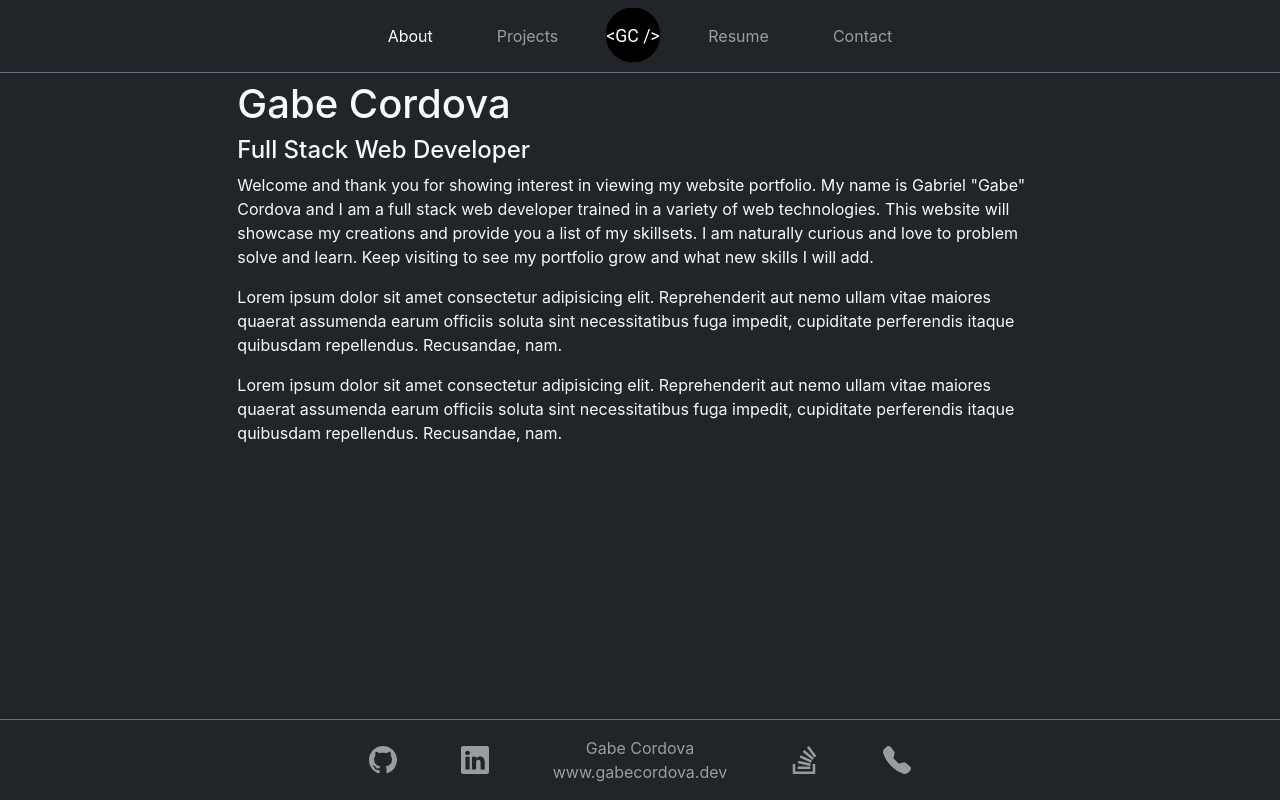
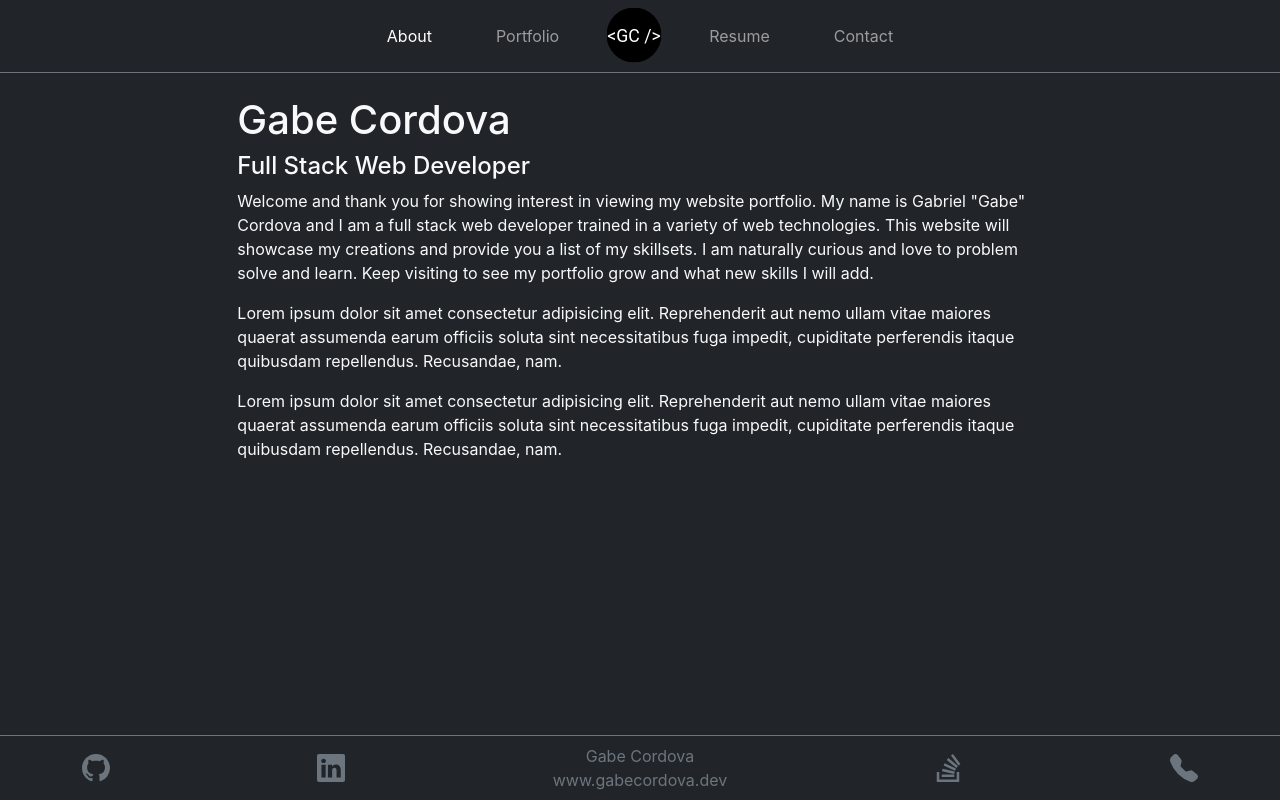
Before and after one commit to Yiladien/gabecordova, a React (Create React App) app in the folder client/: page / in a window 1280 px wide. Built offline with nearby package versions, Linux system fonts and the light colour scheme.

Commit message:
icon transforms

```diff
--- a/client/src/App.js
+++ b/client/src/App.js
@@ -5,7 +5,7 @@ import { BrowserRouter as Router, Routes, Route } from "react-router-dom";
 
 // pages imports
 import About from "./pages/About";
-import Projects from "./pages/Projects";
+import Portfolio from "./pages/Portfolio";
 import Resume from "./pages/Resume";
 import Contact from "./pages/Contact";
 
@@ -34,7 +34,7 @@ function App() {
               <Col xxl={6} lg={8} md={10} sm={12}>
                 <Routes>
                   <Route exact path="/" element={<About />} />
-                  <Route exact path="/projects" element={<Projects />} />
+                  <Route exact path="/portfolio" element={<Portfolio />} />
                   <Route exact path="/resume" element={<Resume />} />
                   <Route exact path="/contact" element={<Contact />} />
                 </Routes>
--- a/client/src/components/Footer.js
+++ b/client/src/components/Footer.js
@@ -5,6 +5,8 @@ import { Link } from "react-router-dom";
 
 //bootstrap
 import Container from "react-bootstrap/Container";
+import Row from "react-bootstrap/Row";
+import Col from "react-bootstrap/Col";
 import Nav from "react-bootstrap/Nav";
 import Navbar from "react-bootstrap/Navbar";
 
@@ -27,13 +29,64 @@ function Footer() {
         className="border-top border-secondary"
       >
         <Container>
+          <a
+            href="https://github.com/Yiladien"
+            target="_blank"
+            rel="noopener noreferrer"
+            class="link-secondary"
+          >
+            <Github className="fs-3 svg-button" />
+          </a>
+          <a
+            href="https://www.linkedin.com/in/gabriel-cordova314"
+            target="_blank"
+            rel="noopener noreferrer"
+            class="link-secondary"
+          >
+            <Linkedin className="fs-3 svg-button" />
+          </a>
+          <a
+            href="/"
+            title="gabecordova.dev"
+            className="text-center link-secondary link-underline link-underline-opacity-0"
+          >
+            <div>Gabe Cordova</div>
+            <div>www.gabecordova.dev</div>
+          </a>
+          <a
+            href="https://stackoverflow.com/users/18272025/gabriel-cordova"
+            target="_blank"
+            rel="noopener noreferrer"
+            class="link-secondary"
+          >
+            <StackOverflow className="fs-3 svg-button" />
+          </a>
+          <a
+            href="tel: 9492752831"
+            target="_blank"
+            rel="noopener noreferrer"
+            class="link-secondary"
+          >
+            <TelephoneFill className="fs-3 svg-button" />
+          </a>
+        </Container>
+      </Navbar>
+      {/* <Navbar
+        id="mainNavbar"
+        expand={true}
+        fixed="bottom"
+        data-bs-theme="dark"
+        bg="dark"
+        className="border-top border-secondary"
+      >
+        <Container>
           <Nav className="m-auto gap-2 gap-sm-5 align-items-center">
             <Nav.Link
               href="https://github.com/Yiladien"
               target="_blank"
               rel="noopener noreferrer"
             >
-              <Github className="fs-3" />
+              <Github className="fs-3 svg-button" />
             </Nav.Link>
             <Nav.Link
               href="www.linkedin.com/in/gabriel-cordova314"
@@ -66,10 +119,8 @@ function Footer() {
               <TelephoneFill className="fs-3" />
             </Nav.Link>
           </Nav>
-          {/* <Navbar.Toggle aria-controls="basic-navbar-nav" />
-          <Navbar.Collapse id="basic-navbar-nav"></Navbar.Collapse> */}
         </Container>
-      </Navbar>
+      </Navbar> */}
     </>
   );
 }
--- a/client/src/components/Navbar.js
+++ b/client/src/components/Navbar.js
@@ -24,8 +24,8 @@ function MainNavbar() {
             <Nav.Link as={NavLink} to="/" exact activeClassName="active">
               About
             </Nav.Link>
-            <Nav.Link as={NavLink} to="/projects" activeClassName="active">
-              Projects
+            <Nav.Link as={NavLink} to="/portfolio" activeClassName="active">
+              Portfolio
             </Nav.Link>
             <Nav.Link as={NavLink} to="/" exact className="p-1">
               <div className="position-relative">
--- a/client/src/pages/About.js
+++ b/client/src/pages/About.js
@@ -7,7 +7,7 @@ const About = () => {
   return (
     <>
       <Container
-        className="bg-dark py-2"
+        className="about-card py-2 rounded mt-3"
         // style={{
         //   boxShadow: "inset 0px 0px 0px 1px white",
         // }}
```
Also changed, not shown: client/src/pages/Portfolio.js (renamed from client/src/pages/Projects.js).
